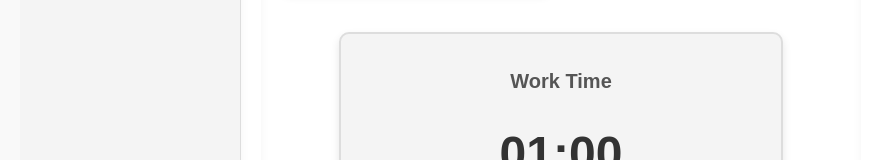
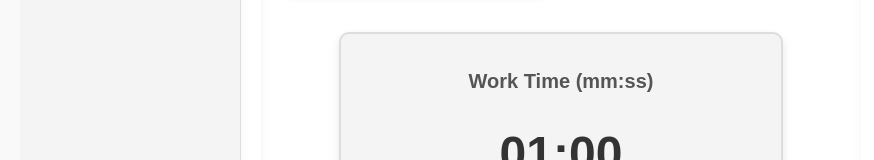
Before and after one commit to brendan-fullerton/hci-project, a React (Create React App) app in the folder studysesh/: page / in a window 1280 px wide. Both pictures are taken after typing "Sample", "Sample123" into the empty fields and a click on the button "Login". Shown: the part 500-660 px from the top of the page, without its empty margins (0-874 px from the left). Built offline with nearby package versions, Linux system fonts and the light colour scheme.

Commit message:
more labeling

```diff
--- a/studysesh/src/TimerPage.jsx
+++ b/studysesh/src/TimerPage.jsx
@@ -123,7 +123,7 @@ function TimerPage() {
 
         {/* Current timer */}
         <div className="current-timer">
-          <h2>{isWorkSession ? "Work Time" : "Break Time"}</h2>
+          <h2>{isWorkSession ? "Work Time (mm:ss)" : "Break Time (mm:ss)"}</h2>
           <h1>{formatTime(currentTime)}</h1>
         </div>
 
```
